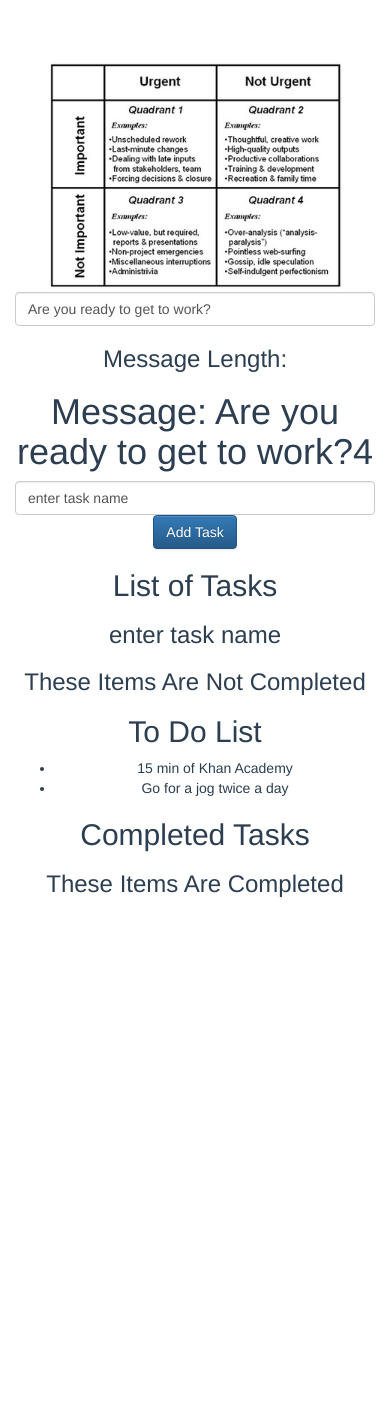
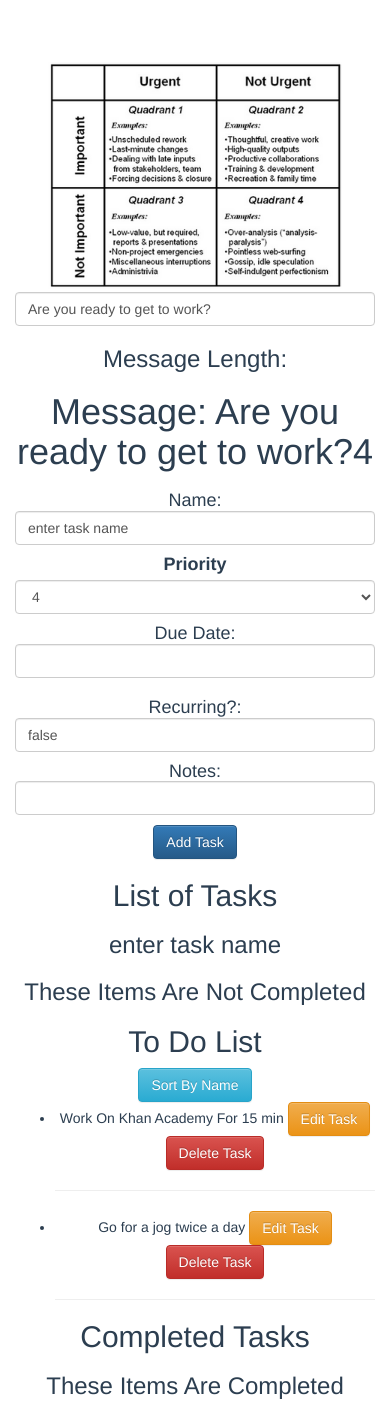
Before and after one commit to dapperAuteur/vue-todo, a Vue app: page / in a window 390 px wide. Before the commit the page ends 908 px from the top, so only its background shows below. Built offline with nearby package versions, Linux system fonts and the light colour scheme.

Commit message:
sort and create task
add methods to sort tasks by name/id, add create task method

```diff
--- a/src/components/ToDoItem.vue
+++ b/src/components/ToDoItem.vue
@@ -1,10 +1,45 @@
 <template>
   <div class="toDoItem">
     <h1>Message: {{ msg + '4' }}</h1>
-    <input
-      v-model="task.name"
-      class="form-control"
-    />
+    <div class="row">
+      <div class="col-xs-12 col-sm-6">
+        <h4>Name:<input
+          v-model="task.name"
+          class="form-control"
+        /></h4>
+        <h4>
+          <label
+            for="task.priorityQuadrant">
+            Priority
+          </label>
+          <select
+            id="priority"
+            class="form-control"
+            v-model="selectedPriority"
+            >
+            <option
+              v-for="priority in priorityQuadrant"
+              >
+              {{ priority }}
+            </option>
+          </select>
+        </h4>
+        <h4>Due Date:<input
+          v-model="task.dateDue"
+          class="form-control"
+        /></h4>
+      </div>
+      <div class="col-xs-12 col-sm-6">
+        <h4>Recurring?:<input
+          v-model="task.recurring"
+          class="form-control"
+        /></h4>
+        <h4>Notes:<input
+          v-model="task.notes"
+          class="form-control"
+        /></h4>
+      </div>
+    </div>
     <button
       class="btn btn-primary"
       @click="addTask">
@@ -23,18 +58,26 @@
         task: {
           id: null,
           name: 'enter task name',
-          priorityQuadrant: null,
+          priorityQuadrant: [1, 2, 3, 4],
           dateAdded: null,
           dateDue: null,
           completed: false,
           recurring: false,
           notes: ''
-        }
+        },
+        priorityQuadrant: [1, 2, 3, 4],
+        selectedPriority: 4
       }
     },
     methods: {
       addTask() {
+        console.log(this.selectedPriority);
+        this.task.priorityQuadrant = this.selectedPriority;
         console.log(this.task);
+        var t = this.$store.getters.tasks;
+        console.log(t);
+        t.push(this.task);
+        console.log(t);
       }
     }
   }
--- a/src/components/ToDoList.vue
+++ b/src/components/ToDoList.vue
@@ -5,19 +5,44 @@
     </div>
     <h2>To Do List</h2>
     <div>
-      <!-- <h4>Color: {{ color }}</h4> -->
       <div>
+        <button
+          class="btn btn-info"
+          @click="nameSort"
+          v-if="!taskNameSort"
+          >
+          Sort By Name
+        </button>
+        <button
+          class="btn btn-primary"
+          @click="idSort"
+          v-if="taskNameSort"
+          >
+          Sort By Id
+        </button>
         <ul>
           <li
             v-for="task in tasks"
-            :key="task.id">
+            :key="task.id"
+            >
             {{ task.name }}
+            <button
+              class="btn btn-warning"
+              @click="editTask">
+              Edit Task
+            </button>
+            <button
+              class="btn btn-danger"
+              @click="deleteTask"
+              >
+              Delete Task
+            </button>
+            <hr/>
           </li>
         </ul>
       </div>
 
     </div>
-
     <h2>Completed Tasks</h2>
     <div class="done">
       <h3>These Items Are Completed</h3>
@@ -30,17 +55,12 @@
   export default {
     data () {
       return {
-        // props: [ 'color' ],
-        // tasks: [],
-        taskIdSort: false,
+        taskIdSort: true,
         taskNameSort: false,
         }
       },
     computed: {
       tasks() {
-        console.log(4);
-        var x = this.$store.getters.tasks;
-        console.log(x);
         return this.$store.getters.tasks;
       }
     },
@@ -50,12 +70,25 @@
         sortTaskByName: 'sortTaskByName'
       }),
       idSort(){
+        console.log('sortTaskById');
+        console.log(this.taskIdSort);
+        console.log(this.taskNameSort);
         this.sortTaskById();
         this.taskIdSort = !this.taskIdSort;
+        this.taskNameSort = !this.taskNameSort;
       },
       nameSort(){
+        console.log('sortTaskByName');
+        console.log(this.taskIdSort);
+        console.log(this.taskNameSort);
         this.sortTaskByName();
         this.taskNameSort = !this.taskNameSort;
+      },
+      editTask(data){
+        console.log(data);
+      },
+      deleteTask(task){
+        console.log('delete task');
       }
     }
   }
--- a/src/data/taskList.js
+++ b/src/data/taskList.js
@@ -1,7 +1,7 @@
 export default [
   {
     id: 1,
-    name: '15 min of Khan Academy',
+    name: 'Work On Khan Academy For 15 min',
     priorityQuadrant: 4,
     dateAdded: null,
     dateDue: null,
```
